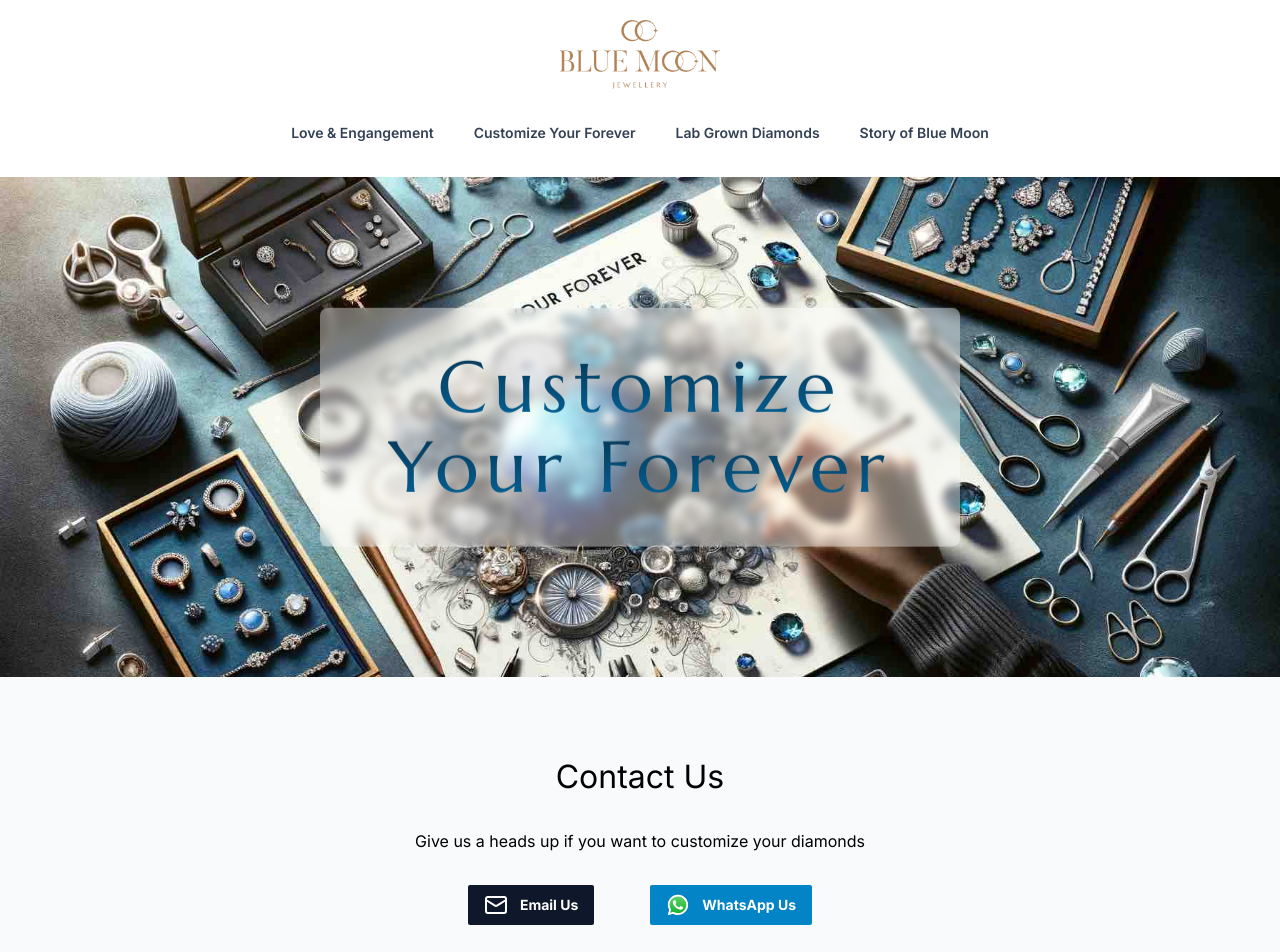
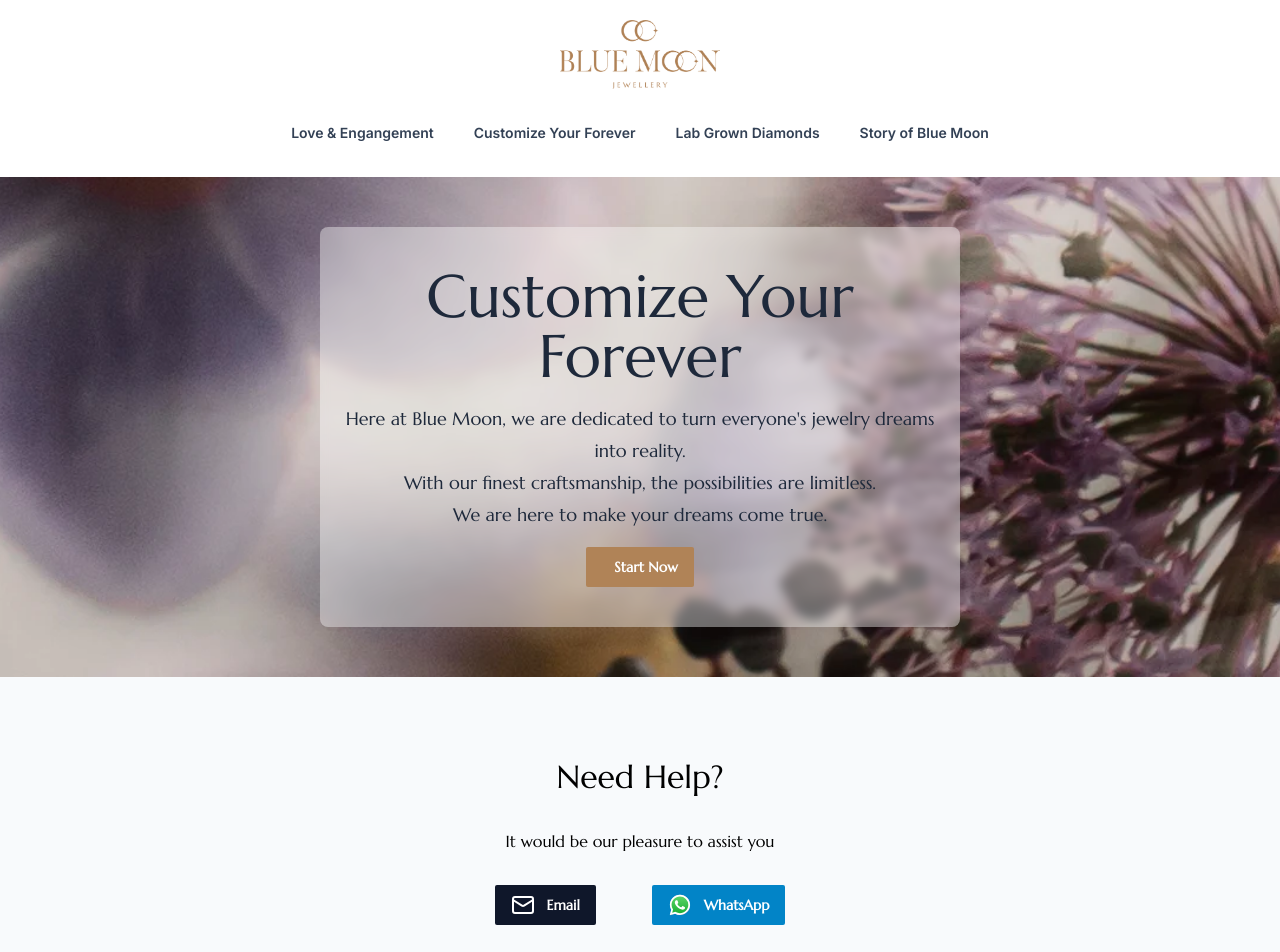
Before and after one commit to timotiusnc/bluemoon, a Next.js app: page /custom in a window 1280 px wide. Shown: the top 952 px of the page. Built offline with nearby package versions, Linux system fonts and the light colour scheme.

Commit message:
Adjust custom page

```diff
--- a/src/app/custom/page.tsx
+++ b/src/app/custom/page.tsx
@@ -1,6 +1,6 @@
 import Image from 'next/image'
 import { Header } from '@/components/Header'
-import bgHero from '@/images/hero/customize.jpg'
+import bgHero from '@/images/pages/custom/hero.webp'
 import { Container } from '@/components/Container'
 import { WhatsAppLogo } from '@/components/logo/Whatsapp'
 import { Button } from '@/components/Button'
@@ -18,28 +18,35 @@ export default function LoveEngagement() {
     <>
       <Header />
       <main className="">
-        <div className="relative min-h-[250px] pb-20 text-center lg:min-h-[500px]">
+        <div className="relative min-h-[300px] pb-20 text-center lg:min-h-[500px]">
           <Image
             src={bgHero}
             alt=""
             className="absolute h-full w-full object-cover"
             priority
           />
-          <div className="absolute left-1/2 top-1/2 -translate-x-1/2 -translate-y-1/2 rounded-lg bg-white/50 px-5 py-10 backdrop-blur-[5px] lg:bg-white/40 lg:backdrop-blur-sm">
-            <h1 className="mx-auto max-w-4xl font-display text-3xl font-medium text-amber-950 lg:text-7xl">
-              <span className="bg-gradient-to-b from-sky-950 to-sky-700 bg-clip-text tracking-widest text-transparent">
-                Customize Your Forever
-              </span>
+          <div className="absolute left-1/2 top-1/2 flex -translate-x-1/2 -translate-y-1/2 flex-col items-center gap-4 rounded-lg bg-white/40 px-5 py-10 font-display backdrop-blur-sm">
+            <h1 className="text-3xl text-slate-800 lg:text-6xl">
+              Customize Your Forever
             </h1>
+            <div className="hidden text-lg text-slate-800 lg:block">
+              Here at Blue Moon, we are dedicated to turn everyone&apos;s
+              jewelry dreams into reality.
+              <br />
+              With our finest craftsmanship, the possibilities are limitless.
+              <br />
+              We are here to make your dreams come true.
+            </div>
+            <Button href="/custom" color="gold" className="max-w-max px-10">
+              <span className="ml-3 font-bold">Start Now</span>
+            </Button>
           </div>
         </div>
         <section className="relative overflow-hidden bg-slate-50 py-20">
           <Container>
-            <div className="flex flex-col items-center gap-8">
-              <h2 className="text-3xl">Contact Us</h2>
-              <div className="">
-                Give us a heads up if you want to customize your diamonds
-              </div>
+            <div className="flex flex-col items-center gap-8 font-display">
+              <h2 className="text-3xl">Need Help?</h2>
+              <div>It would be our pleasure to assist you</div>
               <div className="flex justify-center gap-8 lg:gap-14">
                 <Button
                   href="mailto:contact@bluemoon.co.id"
@@ -47,7 +54,7 @@ export default function LoveEngagement() {
                   rel="noopener"
                 >
                   <Mail />
-                  <span className="ml-3 font-bold">Email Us</span>
+                  <span className="ml-3 font-bold">Email</span>
                 </Button>
                 <Button
                   href={generateWALink({ phone: '628176000823' })}
@@ -56,7 +63,7 @@ export default function LoveEngagement() {
                   rel="noopener"
                 >
                   <WhatsAppLogo className="w-6" />
-                  <span className="ml-3 font-bold">WhatsApp Us</span>
+                  <span className="ml-3 font-bold">WhatsApp</span>
                 </Button>
               </div>
             </div>
--- a/src/app/love/page.tsx
+++ b/src/app/love/page.tsx
@@ -38,7 +38,7 @@ export default function LoveEngagement() {
               priority
             />
           </div>
-          <div className="flex items-center justify-around py-10">
+          <div className="hidden items-center justify-around py-10 lg:flex">
             <Image
               src={bgHero2}
               alt=""
--- a/src/components/Commitment.tsx
+++ b/src/components/Commitment.tsx
@@ -30,7 +30,7 @@ const commitments = [
 
 export function Commitment() {
   return (
-    <section className="bg-bm-500 flex justify-around gap-4 px-20 py-10 font-display text-white">
+    <section className="bg-bm-500 flex flex-col justify-around gap-8 px-20 py-10 font-display text-white lg:flex-row">
       {commitments.map((commitment, id) => (
         <CommitmentCard key={id} {...commitment} />
       ))}
@@ -48,9 +48,9 @@ function CommitmentCard({
   desc: string
 }) {
   return (
-    <div className="flex flex-col items-center gap-2">
-      <Image src={img} alt={title} width={100} height={100} />
-      <h3 className="text-lg">{title}</h3>
+    <div className="flex flex-col items-center">
+      <Image src={img} alt={title} width={100} />
+      <h3 className="text-center text-lg">{title}</h3>
       <p className="max-w-[200px] text-center text-sm">{desc}</p>
     </div>
   )
```
Also changed, not shown: src/images/pages/custom/hero.webp (added).
